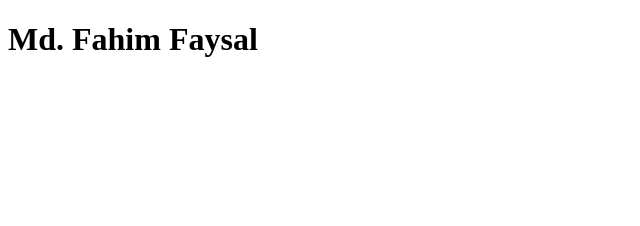
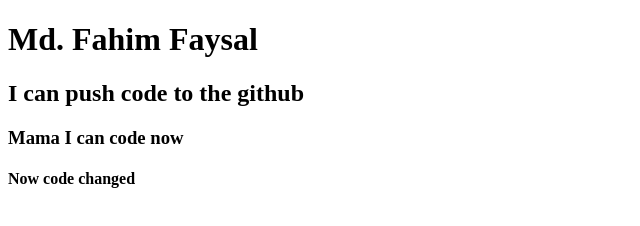
Before and after one commit to FahimFaysal2077/fahim-second-repo, a plain HTML site: page index.html in a window 1280 px wide. Shown: the whole page, without its empty margins (0-640 px from the left). Drawn offline with Linux system fonts and the light colour scheme.

Commit message:
added header

```diff
--- a/index.html
+++ b/index.html
@@ -8,5 +8,8 @@
   </head>
   <body>
     <h1>Md. Fahim Faysal</h1>
+    <h2>I can push code to the github</h2>
+    <h3>Mama I can code now</h3>
+    <h4>Now code changed</h4>
   </body>
 </html>
```
